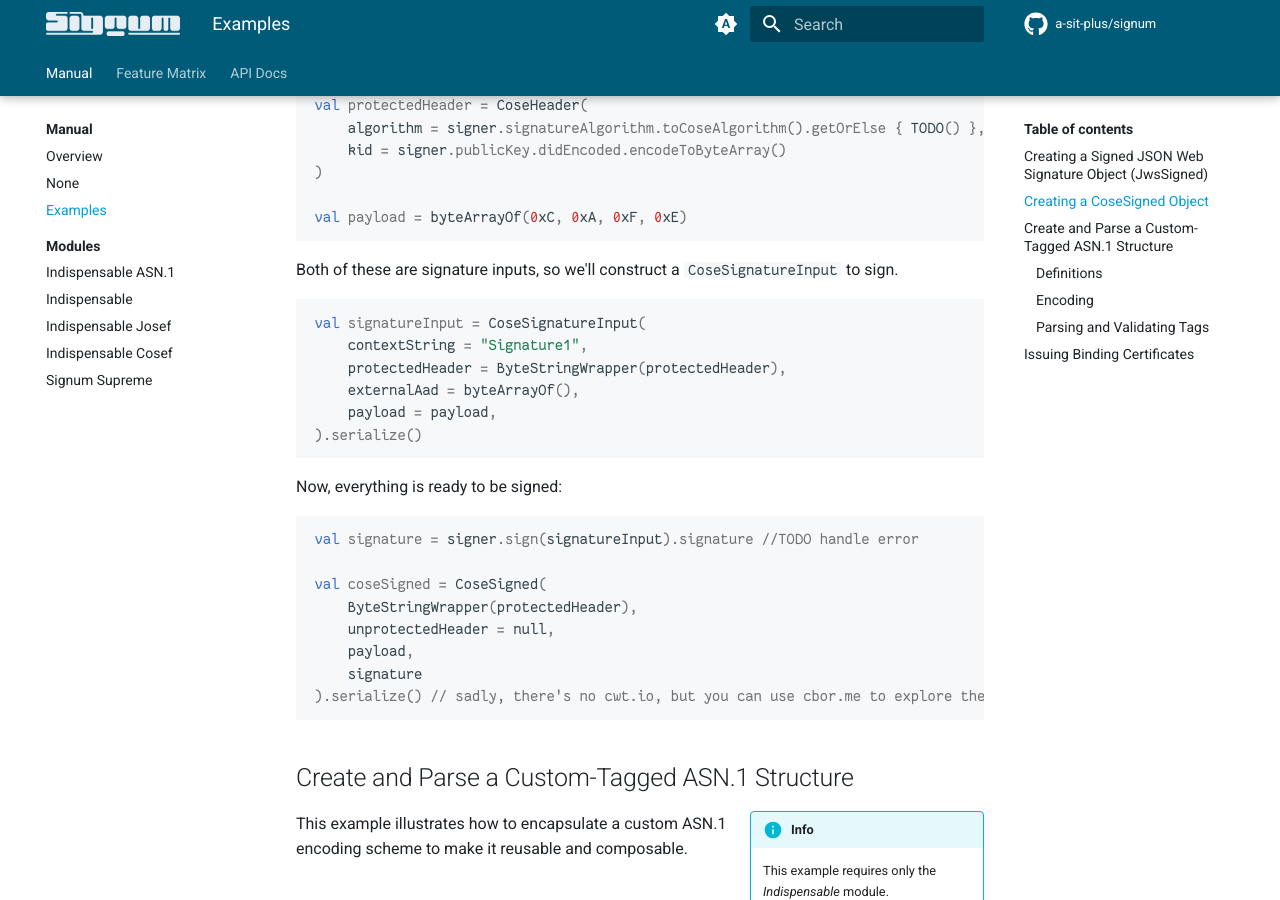
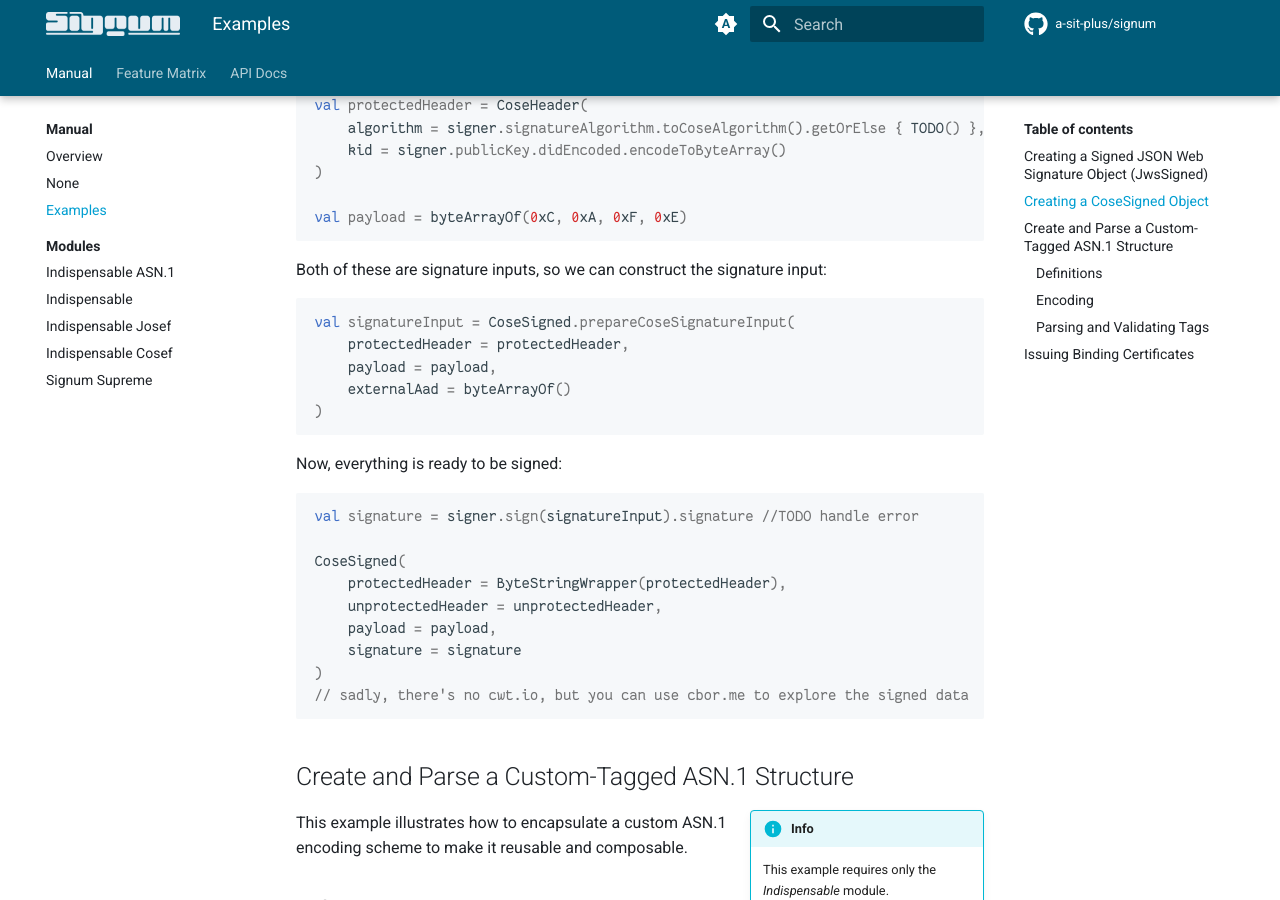
Before and after one commit to a-sit-plus/signum, an MkDocs documentation site: the page built from docs/docs/examples.md, in a window 1280 px wide and 900 px high, scrolled down 1302 px. Built offline with MkDocs 1.6.1 and Material for MkDocs 9.7.7, drawn with Linux system fonts in a browser that asks for light colours; comment, search, counter and statistics services are not loaded.

Commit message:
COSE: Provide function to prepare signature input

````diff
--- a/docs/docs/examples.md
+++ b/docs/docs/examples.md
@@ -69,29 +69,28 @@ val protectedHeader = CoseHeader(
 val payload = byteArrayOf(0xC, 0xA, 0xF, 0xE)
 ```
 
-Both of these are signature inputs, so we'll construct a `CoseSignatureInput` to sign.
+Both of these are signature inputs, so we can construct the signature input:
 
 ```kotlin
-val signatureInput = CoseSignatureInput(
-    contextString = "Signature1",
-    protectedHeader = ByteStringWrapper(protectedHeader),
-    externalAad = byteArrayOf(),
+val signatureInput = CoseSigned.prepareCoseSignatureInput(
+    protectedHeader = protectedHeader,
     payload = payload,
-).serialize()
+    externalAad = byteArrayOf()
+)
 ```
-
 
 Now, everything is ready to be signed:
 
 ```kotlin
 val signature = signer.sign(signatureInput).signature //TODO handle error
 
-val coseSigned = CoseSigned(
-    ByteStringWrapper(protectedHeader),
-    unprotectedHeader = null,
-    payload,
-    signature
-).serialize() // sadly, there's no cwt.io, but you can use cbor.me to explore the signed data
+CoseSigned(
+    protectedHeader = ByteStringWrapper(protectedHeader),
+    unprotectedHeader = unprotectedHeader,
+    payload = payload,
+    signature = signature
+)
+// sadly, there's no cwt.io, but you can use cbor.me to explore the signed data
 ```
 
 ## Create and Parse a Custom-Tagged ASN.1 Structure
````
Also changed, not shown: 1 other file.
